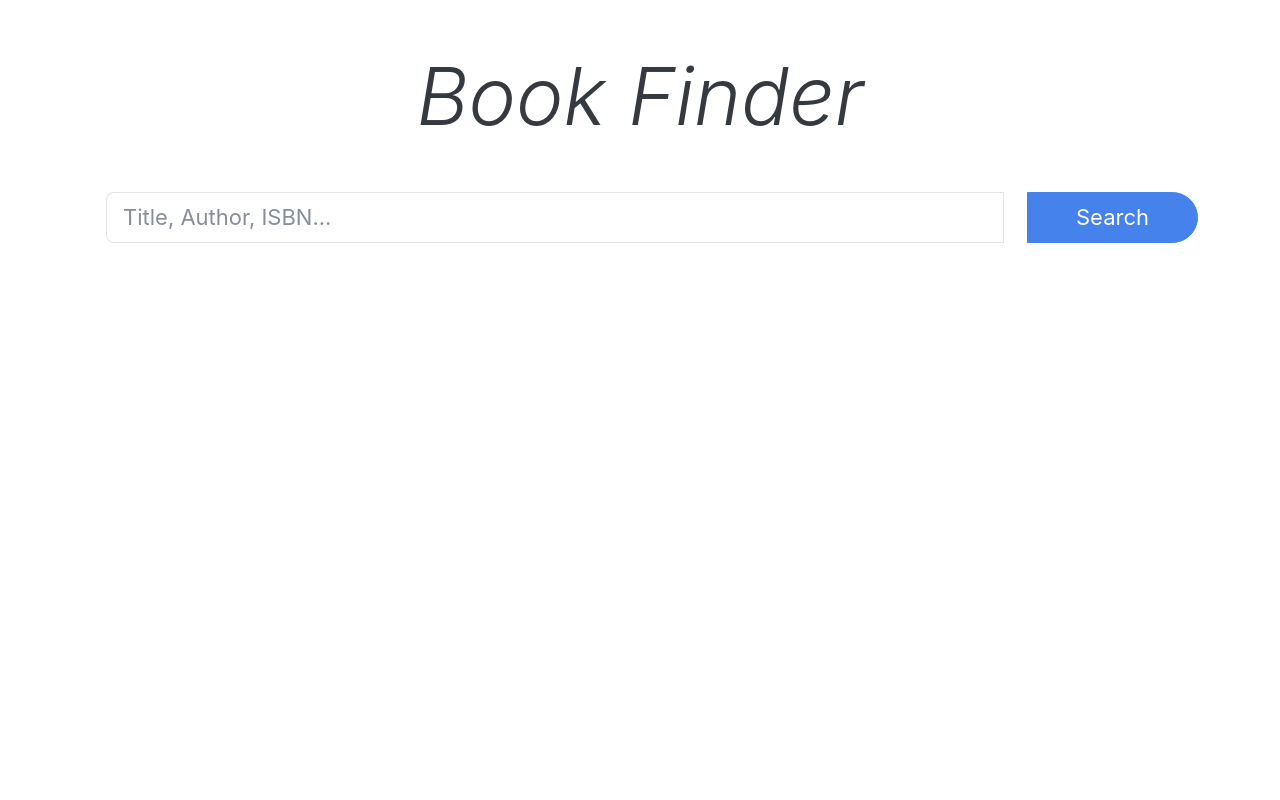
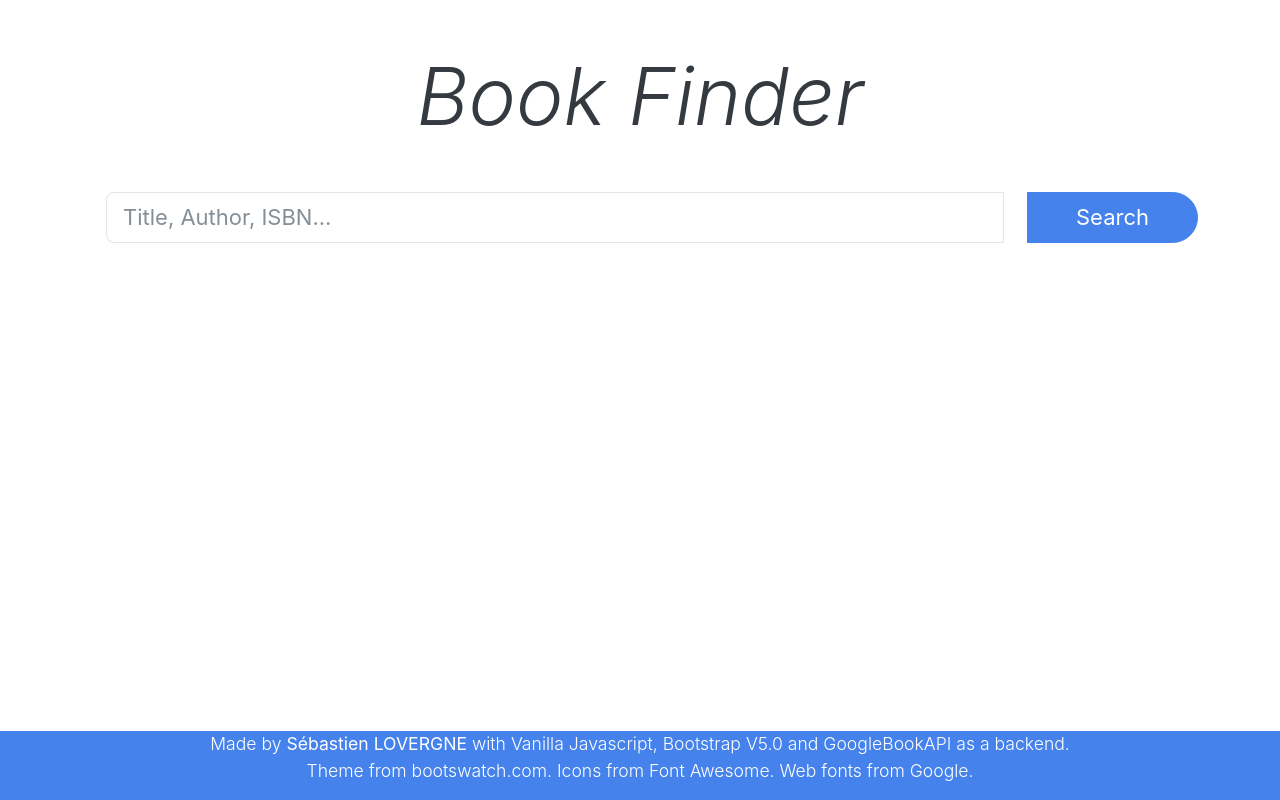
Before and after one commit to TheBigRoomXXL/BookFinder, a plain HTML site: page index.html in a window 1280 px wide. Drawn offline with nearby package versions, Linux system fonts and the light colour scheme.

Commit message:
remove default search value + footer with credit

```diff
--- a/app.js
+++ b/app.js
@@ -11,7 +11,7 @@ class APIManagement
     // Requete vers l'API Google Books
     static queryGoogleBook(keywords,replace)
     {
-        if(keywords == ""){keywords = "stoic";}
+        if(keywords == ""){keywords = "";}
         let queryText = `https://www.googleapis.com/books/v1/volumes?q=${keywords}&key=AIzaSyC-NoSWtoOfk4H8R2RFEga3kpM4lcbB_s0`;
         const xhr = new XMLHttpRequest();
         xhr.open('GET', queryText, true);
--- a/index.html
+++ b/index.html
@@ -9,7 +9,7 @@
         <title>Books Finder</title>
     </head>
 
-    <body class="min-vh-100">
+    <body class="d-flex flex-column  min-vh-100">
         <div class="d-flex justify-content-center"><h1 class="display-1 my-5"><em>Book Finder</em></h1></div>
 
 
@@ -25,6 +25,14 @@
             <div id="booksContainer" ></div>
 
         </div>
+        <footer class="footer mt-auto  bg-primary ">
+            <p class="lead text-center text-white fs-6 text pu-2">Made by <b>Sébastien LOVERGNE</b> with Vanilla Javascript, Bootstrap V5.0 and GoogleBookAPI as a backend.<br>
+                Theme from bootswatch.com. Icons from Font Awesome. Web fonts from Google.
+            </p>
+        </footer>
     </body>
+
+
+
     <script type="text/javascript" src="app.js"></script>
 </html>
```
